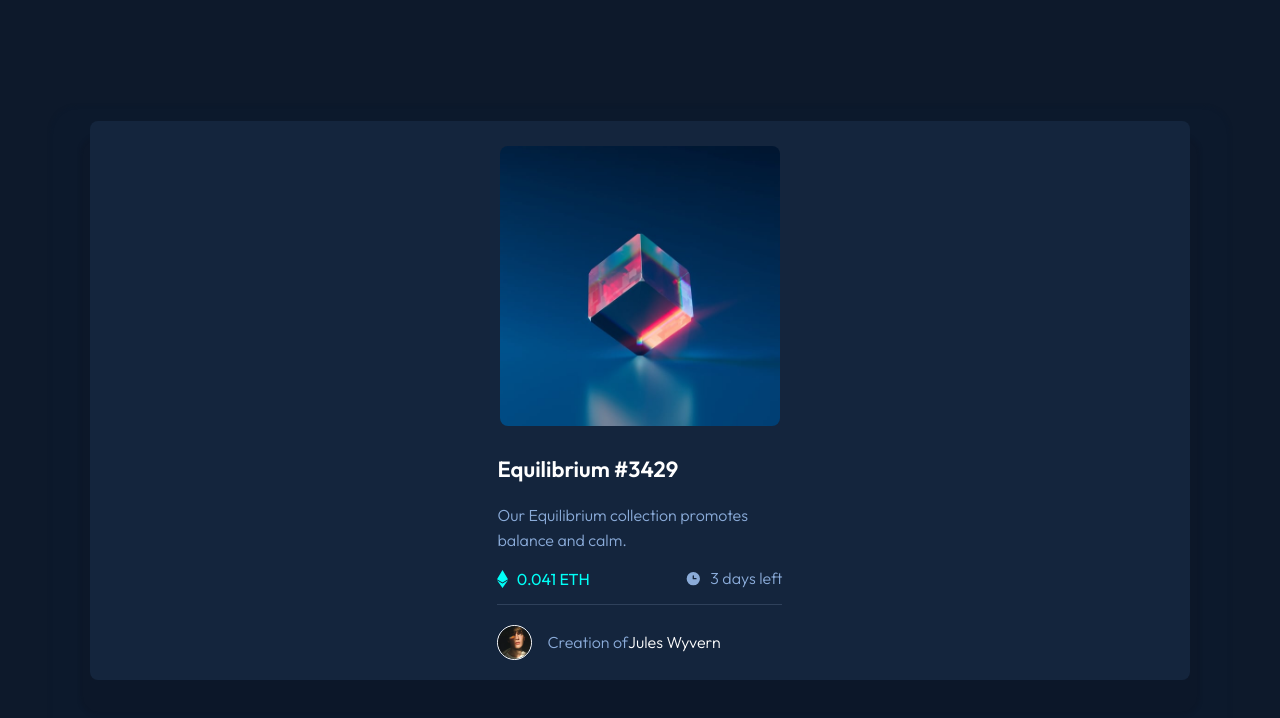
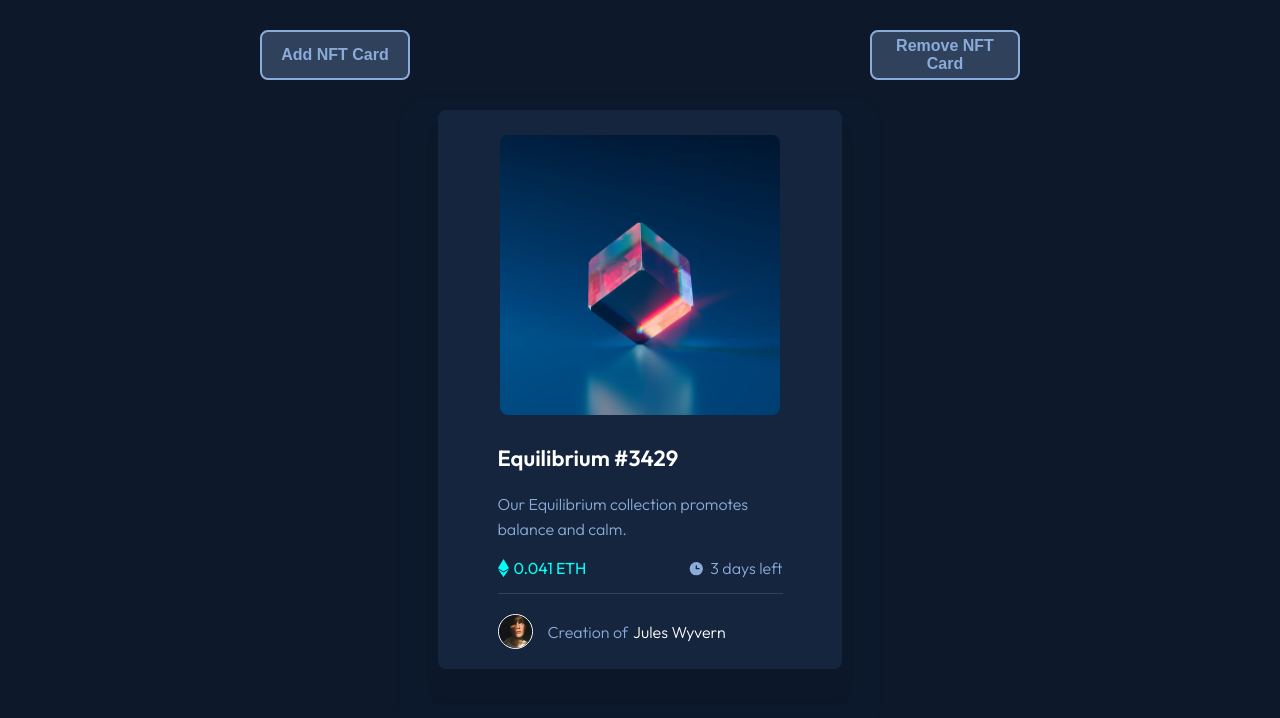
Before and after one commit to CidardeAlencar/NTF-card, a plain HTML site: page index.html in a window 1280 px wide. Drawn offline with Linux system fonts and the light colour scheme.

Commit message:
[add] js buttons

```diff
--- /dev/null
+++ b/desktop1024.css
@@ -0,0 +1,4 @@
+.NFT-card{
+    width: 31.5%;
+
+}
--- a/index.html
+++ b/index.html
@@ -4,7 +4,9 @@
   <meta charset="UTF-8">
   <meta name="viewport" content="width=device-width, initial-scale=1.0"> <!-- displays site properly based on user's device -->
   <link rel="stylesheet" href="style.css">
-  <link rel="stylesheet" href="desktop.css" media="screen and (min-width: 1440px)">
+  <link rel="stylesheet" href="desktop1024.css" media="screen and (min-width: 1024px)">
+  <link rel="stylesheet" href="desktop1440.css" media="screen and (min-width: 1440px)">
+
   <link rel="icon" type="image/png" sizes="32x32" href="./images/172523792-.webp">
   <link rel="preconnect" href="https://fonts.googleapis.com">
   <link rel="preconnect" href="https://fonts.gstatic.com" crossorigin>
@@ -18,12 +20,14 @@
     .attribution a { color: hsl(228, 45%, 44%); }
   </style> -->
 </head>
-<body>
+<body id="app">
+  <section class="button-container"></section>
+  <!--
   <div class="NFT-card">
     <div class="NFT-card-top">
       <img src="./images/image-equilibrium.jpg" alt="NFT image">
       <div class="NFT-card-top-active">
-        <img src="./images/icon-view.svg" alt="NFT image">
+        <img src="./images/icon-view.svg" alt="NFT image view">
       </div>
     </div>
     <div class="NFT-card-bottom">
@@ -33,27 +37,28 @@
       </div>
       <div class="NFT-card-bottom_description-NFTespecific">
         <div class="NFT-card-bottom_description-NFTespecific-etherium">
-          <img src="./images/icon-ethereum.svg" alt="NFT image">
+          <img src="./images/icon-ethereum.svg" alt="ethereum icon ">
           <span>0.041 ETH</span>
         </div>
         <div class="NFT-card-bottom_description-NFTespecific-time">
-          <img src="./images/icon-clock.svg" alt="NFT image">
+          <img src="./images/icon-clock.svg" alt="clock icon">
           <span>3 days left</span>
         </div>
       </div>
       <div class="NFT-card-bottom_description-NFTautor">
-        <img src="./images/image-avatar.png" alt="NFT image">
+        <img src="./images/image-avatar.png" alt="avatar image">
         <p>
           Creation of<span>Jules Wyvern</span>
         </p>
       </div>
     </div>
   </div>
-
-
+  -->
+  <script src="./index.js" type="module"></script>
   <!--<div class="attribution">
     Challenge by <a href="https://www.frontendmentor.io?ref=challenge" target="_blank">Frontend Mentor</a>.
     Coded by <a href="#">Your Name Here</a>.
   </div>-->
+
 </body>
 </html>
--- /dev/null
+++ b/index.js
@@ -0,0 +1,39 @@
+import { getContentCards }  from './js/content.js'
+import { createCard } from './js/createCard.js'
+import { mount }  from './js/mount.js'
+import {createButton} from './js/createButton.js';
+import { buttonDisabled } from './js/buttonDisabled.js'
+
+const maxCards = 1
+const state={
+    quantity: maxCards,
+}
+
+//Crear botones
+createButton("Add NFT Card", "addNFTCard")
+createButton("Remove NFT Card", "removeNFTCard")
+
+//Petición del contenido de las tarjetas
+const contentCard = getContentCards()
+
+//Construcción de las tarjetas
+contentCard.forEach(item => {
+    const card = createCard(item)
+    mount(card)
+});
+buttonDisabled(state.quantity)
+
+const addCard=document.querySelector("#addNFTCard")
+addCard.addEventListener('click',()=>{
+    const card = createCard(contentCard[0])
+    mount(card)
+    state.quantity++
+    buttonDisabled(state.quantity)
+})
+const removeCard=document.querySelector("#removeNFTCard")
+removeCard.addEventListener('click',()=>{
+    const parent = document.querySelector('#app')
+    parent.removeChild(parent.lastElementChild)
+    state.quantity--
+    buttonDisabled(state.quantity)
+})
--- /dev/null
+++ b/js/buttonDisabled.js
@@ -0,0 +1,17 @@
+export function buttonDisabled(quantity){
+    const btnAddCard=document.querySelector("#addNFTCard")
+    const btnRemoveCard=document.querySelector("#removeNFTCard")
+
+
+    if(quantity>=10){
+        btnAddCard.setAttribute("disabled","")
+    }else{
+        if(quantity<=0){
+            btnRemoveCard.setAttribute("disabled","")
+        }else{
+            btnAddCard.removeAttribute("disabled")
+            btnRemoveCard.removeAttribute("disabled","true")
+        }
+
+    }
+}
--- /dev/null
+++ b/js/content.js
@@ -0,0 +1,19 @@
+export function getContentCards(){
+    const contentCards=[
+        {
+            NFT_image:"./images/image-equilibrium.jpg",
+            NFT_image_view:"./images/icon-view.svg",
+            title:"Equilibrium #3429",
+            description1:"Our Equilibrium collection promotes",
+            description2:"balance and calm.",
+            ethereum_icon:"./images/icon-ethereum.svg",
+            cost :"0.041 ETH",
+            clock_icon:"./images/icon-clock.svg",
+            time:"3 days left",
+            avatar_image:"./images/image-avatar.png",
+            creation:"Creation of",
+            autor:"Jules Wyvern"
+        }
+    ]
+    return contentCards;
+}
--- /dev/null
+++ b/js/createButton.js
@@ -0,0 +1,10 @@
+export function createButton (content, id){
+    const button = document.createElement('button')
+    button.textContent=content
+    button.className="button"
+    button.id=id
+
+    const mountButton = document.querySelector(".button-container")
+
+    mountButton.appendChild(button)
+}
--- /dev/null
+++ b/js/createCard.js
@@ -0,0 +1,72 @@
+export function createCard(item){
+
+    const NFTcard=document.createElement('div')
+    NFTcard.className="NFT-card"
+    const NFTcardtop=document.createElement('div')
+    NFTcardtop.className="NFT-card-top"
+    NFTcard.appendChild(NFTcardtop)
+    const NFTimage=document.createElement('img')
+    NFTimage.src=item.NFT_image//
+    NFTimage.alt="NFT image"
+    NFTcardtop.appendChild(NFTimage)
+    const NFTcardtopactive=document.createElement('div')
+    NFTcardtopactive.className="NFT-card-top-active"
+    NFTcardtop.appendChild(NFTcardtopactive)
+    const NFTimageview=document.createElement('img')
+    NFTimageview.src=item.NFT_image_view
+    NFTimageview.alt="NFT image view"
+    NFTcardtopactive.appendChild(NFTimageview)
+    const NFTcardbottom=document.createElement('div')
+    NFTcardbottom.className="NFT-card-bottom"
+    NFTcard.appendChild(NFTcardbottom)
+    const NFTcardbottom_descriptionNFTgeneral=document.createElement('div')
+    NFTcardbottom_descriptionNFTgeneral.className="NFT-card-bottom_description-NFTgeneral"
+    NFTcardbottom.appendChild(NFTcardbottom_descriptionNFTgeneral)
+    const title=document.createElement('p')
+    title.textContent=item.title
+    NFTcardbottom_descriptionNFTgeneral.appendChild(title)
+    const description1 = document.createElement('p')
+    description1.textContent=item.description1
+    NFTcardbottom_descriptionNFTgeneral.appendChild(description1)
+    const description2 = document.createElement('p')
+    description2.textContent=item.description2
+    NFTcardbottom_descriptionNFTgeneral.appendChild(description2)
+    const NFTcardbottom_descriptionNFTespecific=document.createElement('div')
+    NFTcardbottom_descriptionNFTespecific.className="NFT-card-bottom_description-NFTespecific"
+    NFTcardbottom.appendChild(NFTcardbottom_descriptionNFTespecific)
+    const NFT_card_bottom_description_NFTespecific_etherium=document.createElement('div')
+    NFT_card_bottom_description_NFTespecific_etherium.className="NFT-card-bottom_description-NFTespecific-etherium"
+    NFTcardbottom_descriptionNFTespecific.appendChild(NFT_card_bottom_description_NFTespecific_etherium)
+    const ethereum_icon=document.createElement('img')
+    ethereum_icon.src=item.ethereum_icon
+    ethereum_icon.alt="ethereum icon"
+    NFT_card_bottom_description_NFTespecific_etherium.appendChild(ethereum_icon)
+    const cost=document.createElement('span')
+    cost.textContent=item.cost
+    NFT_card_bottom_description_NFTespecific_etherium.appendChild(cost)
+    const NFT_card_bottom_description_NFTespecific_time=document.createElement('div')
+    NFT_card_bottom_description_NFTespecific_time.className="NFT-card-bottom_description-NFTespecific-time"
+    NFTcardbottom_descriptionNFTespecific.appendChild(NFT_card_bottom_description_NFTespecific_time)
+    const clock_icon=document.createElement('img')
+    clock_icon.src=item.clock_icon
+    clock_icon.alt="clock icon"
+    NFT_card_bottom_description_NFTespecific_time.appendChild(clock_icon)
+    const time=document.createElement('span')
+    time.textContent=item.time
+    NFT_card_bottom_description_NFTespecific_time.appendChild(time)
+    const NFT_card_bottom_description_NFTautor=document.createElement('div')
+    NFT_card_bottom_description_NFTautor.className="NFT-card-bottom_description-NFTautor"
+    NFTcardbottom.appendChild(NFT_card_bottom_description_NFTautor)
+    const avatar_image=document.createElement('img')
+    avatar_image.src=item.avatar_image
+    avatar_image.alt="avatar image"
+    NFT_card_bottom_description_NFTautor.appendChild(avatar_image)
+    const creation=document.createElement('p')
+    creation.textContent=item.creation
+    NFT_card_bottom_description_NFTautor.appendChild(creation)
+    const autor=document.createElement('span')
+    autor.textContent=item.autor
+    creation.appendChild(autor)
+
+    return NFTcard
+}
--- /dev/null
+++ b/js/mount.js
@@ -0,0 +1,4 @@
+export function mount(NFTcard){
+    const modeNode=document.querySelector('#app')
+    modeNode.appendChild(NFTcard)
+}
--- a/style.css
+++ b/style.css
@@ -15,18 +15,47 @@ html,body{
     margin: 0px;
     box-sizing: border-box;
     font-family: 'Outfit', sans-serif;
+    height: 100vh;
+    display: block;
 }
 body{
     background: var(--Very_dark_blue_MBG);
     height: 100vh;
-    display: flex;
     flex-direction: column;
     justify-content: center;
+
+}
+.button-container{
+    margin: 30px;
+    height: 50px;
+    display: flex;
+    align-content: center;
+    justify-content: space-around;
+}
+.button{
+    width: 150px;
+    border-radius: 8px;
+    border:2px solid currentColor;
+    font-size: var(--name_and_stats_Font_size);
+    font-weight: 600;
+    color: var(--Soft_blue);
+    background-color:var(--Very_dark_blue_L);
+}
+.button:hover{
+    color:var(--White);
+    background-color: var(--Very_dark_blue_L);
+    box-shadow: 0px 0px 8px 8px var(--cyan);
+}
+.button:disabled{
+    opacity: 0.5;
 }
 .NFT-card{
     border-radius: 8px;
+    position: relative;
     width: 86%;
     margin: 0 auto;
+    margin-top: 27px;
+    margin-bottom: 27px;
     background-color: var(--Very_dark_blue_CBG);
     box-shadow: 0px 25px 3px 10px #0c1729,0px 25px 3px 40px #0c192c;
 }
@@ -118,7 +147,8 @@ body{
     position: relative;
     display: flex;
     justify-content: flex-start;
-    margin: 20px 0 20px 0;
+    margin: 20px 0 0 0;
+    padding-bottom: 20px;
 }
 .NFT-card-bottom_description-NFTautor img{
     border-radius: 50%;
@@ -132,6 +162,7 @@ body{
 }
 .NFT-card-bottom_description-NFTautor span{
     color: var(--White);
+    margin-left: 5px;
 }
 .NFT-card-bottom_description-NFTautor span:hover{
     color: var(--cyan);
```
Also changed, not shown: desktop1440.css (renamed from desktop.css).
